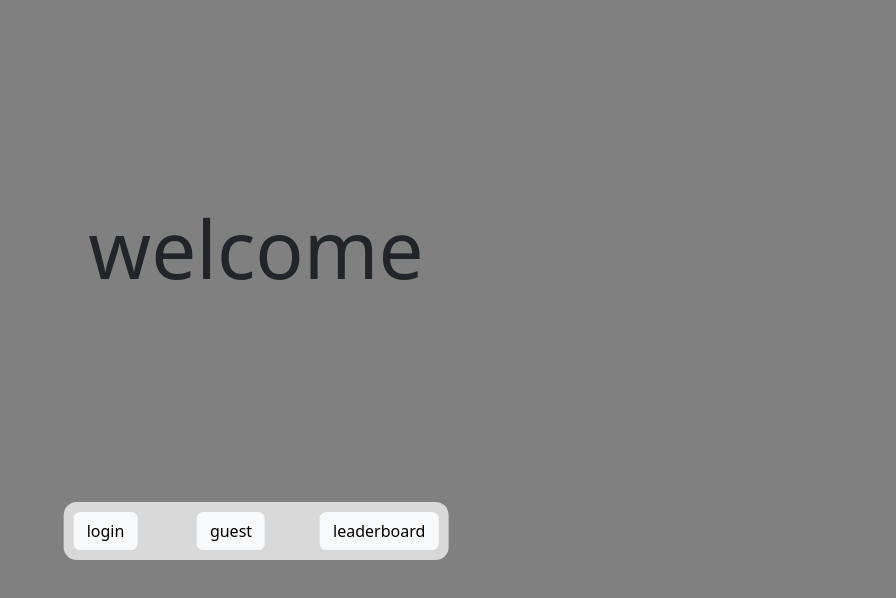
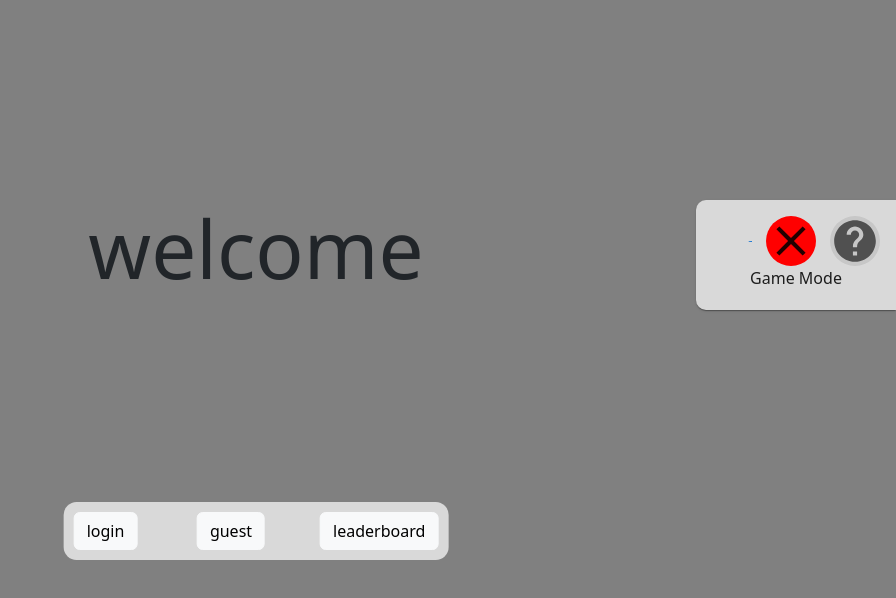
Before and after one commit to Bee-Have/ft_transcendence, a React (Create React App) app in the folder front_end/app/: page / in a window 1280 px wide. Both pictures are taken after a click on the button "leaderboard". Shown: the top 598 px of the page, without its empty margins (384-1280 px from the left). Built offline with nearby package versions, Linux system fonts and the light colour scheme.

Commit message:
🚧 Creation of a popup card controlled by the context.

```diff
--- /dev/null
+++ b/front_end/app/src/components/game/GamePopup/GamePopup.module.css
@@ -0,0 +1,43 @@
+
+.CardPopup {
+	position: absolute;
+	right: 0px;
+	width: 200px;
+	height: 110px;
+	border-radius: 10px 0px 0px 10px;
+	background-color: #D9D9D9;
+}
+
+.InteractiveContent {
+	display: flex;
+	flex-direction: row;
+
+	justify-content: space-between;
+	align-items: center;
+
+	gap: 10px;
+}
+
+.CircularProgress {
+}
+
+.CancelButton {
+	width: 50px;
+	height: 50px;
+	background-color: #FF0000;
+	border-radius: 100%;
+}
+
+.UserIcon {
+	width: 50px;
+	height: 50px;
+	color: #505050;
+	background-color: #C7C7C7;
+	border-radius: 100%;
+}
+
+.GameMode {
+	display: flex;
+	justify-content: center;
+	bottom: 0.5px;
+}
--- /dev/null
+++ b/front_end/app/src/components/game/GamePopup/MatchmakingPopup.tsx
@@ -0,0 +1,31 @@
+import React from "react";
+
+import Card from '@mui/material/Card';
+import CardContent from '@mui/material/CardContent';
+// import CardActions from '@mui/material/CardActions';
+
+import CircularProgress from '@mui/material/CircularProgress';
+
+import UnknownUser from '@mui/icons-material/Help';
+import CloseIcon from '@mui/icons-material/Close';
+
+import styles from './GamePopup.module.css'
+
+function MatchmakingPopup() {
+	return (
+		<Card className={styles.CardPopup}>
+			<CardContent>
+			<div className={styles.InteractiveContent}>
+				<CircularProgress className={styles.CircularProgress} />
+				<CloseIcon className={styles.CancelButton} />
+				<UnknownUser className={styles.UserIcon}/>
+			</ div>
+			<div className={styles.GameMode}>
+				Game Mode
+			</ div>
+			</CardContent>
+		</Card>
+	)
+}
+
+export default MatchmakingPopup;
--- a/front_end/app/src/pages/Welcome/welcome.tsx
+++ b/front_end/app/src/pages/Welcome/welcome.tsx
@@ -8,6 +8,10 @@ import { useNavigate } from "react-router-dom";
 import axios from "axios";
 import { ReadCookie } from "../../components/ReadCookie";
 import isTokenExpired from "../global/isTokenExpired";
+
+import { useGamePopup } from "src/context/GamePopupContext";
+
+import MatchmakingPopup from "src/components/game/GamePopup/MatchmakingPopup";
 
 // interface WelcomeProps
 // {
@@ -24,6 +28,8 @@ const Welcome: React.FC = () => {
   const [guest, setGuest] = React.useState(false);
   const aToken = ReadCookie("access_token");
   const rToken = ReadCookie("refresh_token");
+
+  const gamePopup = useGamePopup();
 
   // const login = () => {
   // }
@@ -74,6 +80,7 @@ const Welcome: React.FC = () => {
 
   return (
     <div className="log_window">
+      {gamePopup.isVisible && <MatchmakingPopup/>}
       {/* add querry here to check if authentification token was filled */}
       {authenticated && (
         <div className="header">
@@ -106,7 +113,7 @@ const Welcome: React.FC = () => {
           {(authenticated || guest) && <PlayGameModeDialogButton />}
         </div>
         <div className="col-md-4">
-          <button className="btn btn-light">leaderboard</button>
+          <button className="btn btn-light" onClick={() => {gamePopup.setIsVisible(!gamePopup.isVisible)}} >leaderboard</button>
           {/* <button className="btn btn-light" onClick={() => navigate("/leaderboard")}>leaderboard</button> */}
         </div>
       </div>
```
